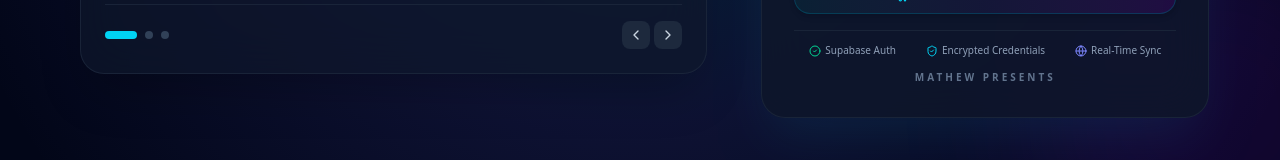
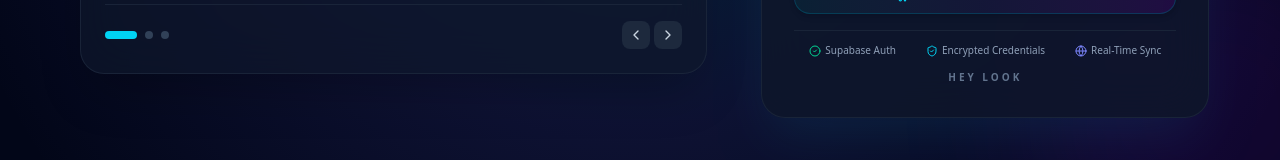
Before and after one commit to mathewkioko-dotcom/Hey-Look-App, a React (Vite) app: page / in a window 1280 px wide. Shown: the part 642-802 px from the top of the page. Built offline with nearby package versions, Linux system fonts and the light colour scheme; no server answers.

Commit message:
Update Hey Look App

```diff
--- a/src/App.tsx
+++ b/src/App.tsx
@@ -35,7 +35,7 @@ class AppErrorBoundary extends React.Component<
             Reload HeyLook
           </button>
           <p className="mt-12 text-center text-[10px] font-semibold tracking-[0.3em] text-slate-500">
-          MATHEW PRESENTS
+            HEY LOOK
           </p>
         </div>
       );
--- a/src/components/AuthScreen.tsx
+++ b/src/components/AuthScreen.tsx
@@ -992,7 +992,7 @@ export const AuthScreen: React.FC<AuthScreenProps> = ({
               </span>
             </div>
             <p className="mt-3 text-center text-[10px] font-semibold tracking-[0.3em] text-slate-500">
-              MATHEW PRESENTS
+              HEY LOOK
             </p>
           </motion.div>
         </div>
--- a/src/components/MainLayout.tsx
+++ b/src/components/MainLayout.tsx
@@ -241,7 +241,7 @@ export const MainLayout: React.FC<MainLayoutProps> = ({
                 HeyLook
               </span>
               <span className="block text-[10px] text-slate-400 font-semibold tracking-wider">
-                MATHEW PRESENTS
+                HEY LOOK
               </span>
             </div>
           </div>
```
